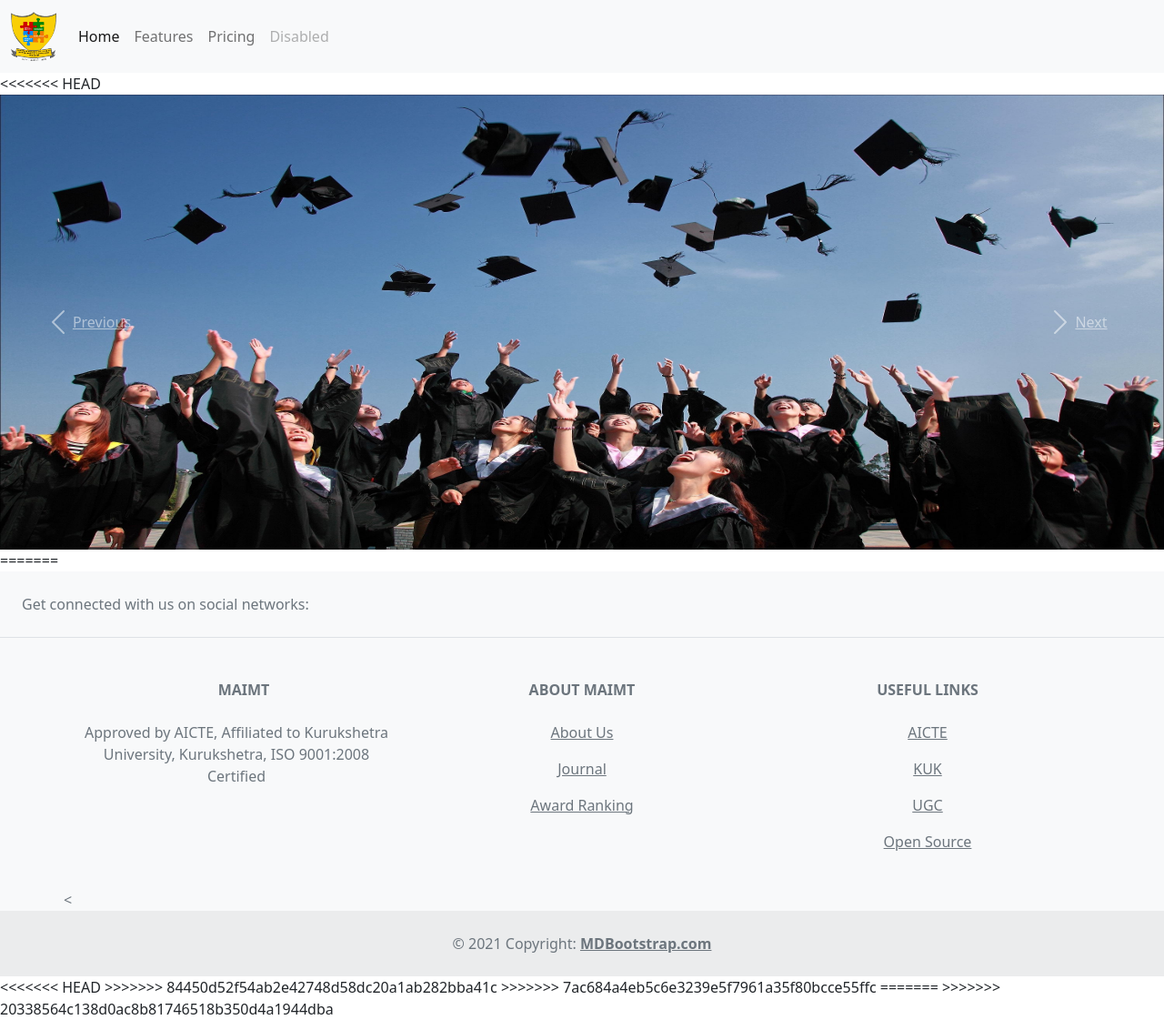
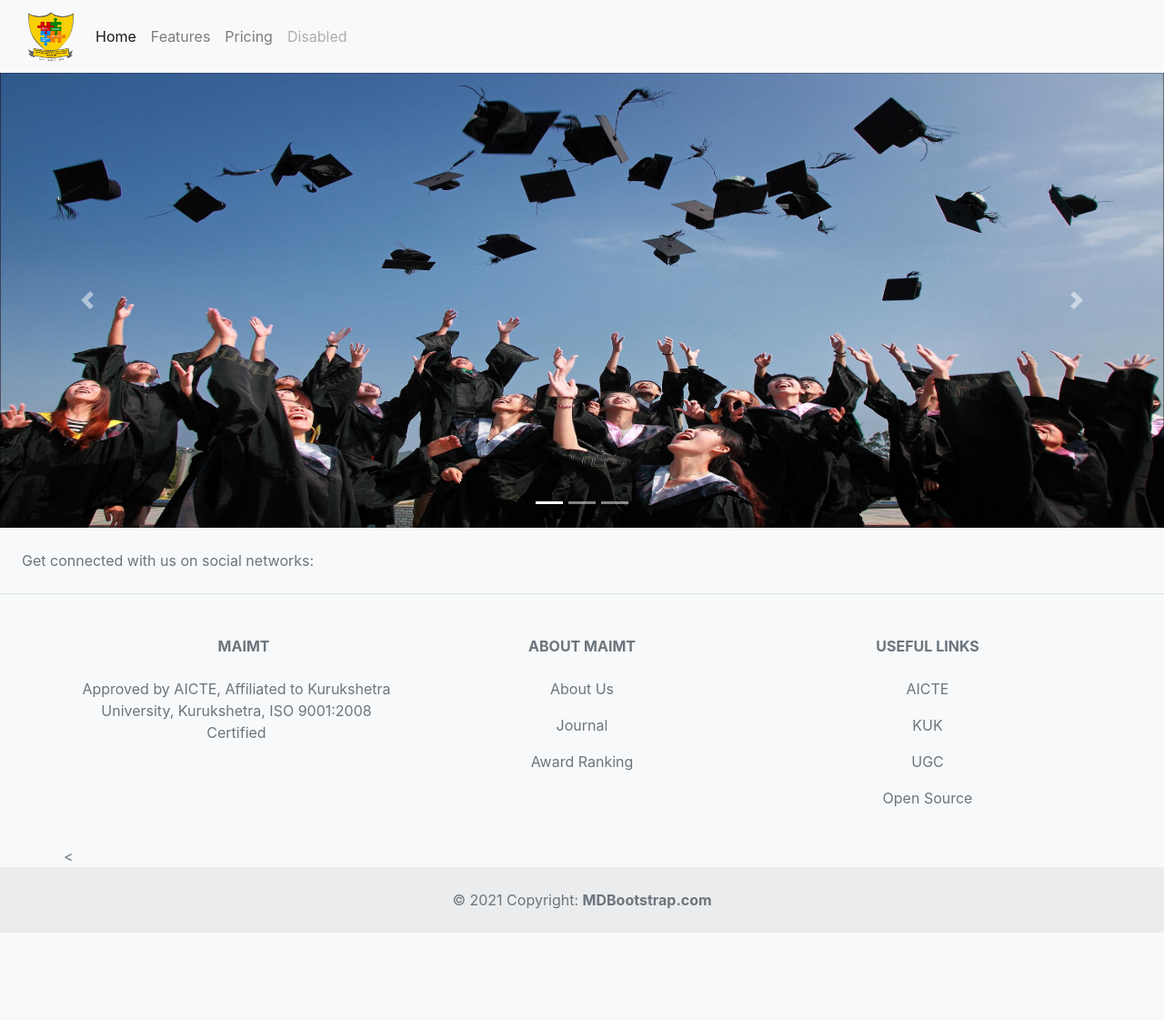
Before and after one commit to alphaJatin/cps, a PHP site: page / in a window 1280 px wide. Shown: the whole page at 91% size. After the commit the page ends 1025 px from the top, so only its background shows below. Run offline with PHP 8.4, Linux system fonts and the light colour scheme.

Commit message:
carousel

```diff
--- a/Components/Carousel/Carousel.html
+++ b/Components/Carousel/Carousel.html
@@ -1,26 +1,53 @@
-<div id="carouselExampleIndicators" class="carousel slide" data-ride="carousel">
-  <ol class="carousel-indicators">
-    <li data-target="#carouselExampleIndicators" data-slide-to="0" class="active"></li>
-    <li data-target="#carouselExampleIndicators" data-slide-to="1"></li>
-    <li data-target="#carouselExampleIndicators" data-slide-to="2"></li>
-  </ol>
+<!DOCTYPE html>
+<html lang="en">
+<head>
+  <title>Bootstrap Example</title>
+  <meta charset="utf-8">
+  <meta name="viewport" content="width=device-width, initial-scale=1">
+  <link rel="stylesheet" href="https://maxcdn.bootstrapcdn.com/bootstrap/4.5.2/css/bootstrap.min.css">
+  <script src="https://ajax.googleapis.com/ajax/libs/jquery/3.5.1/jquery.min.js"></script>
+  <script src="https://cdnjs.cloudflare.com/ajax/libs/popper.js/1.16.0/umd/popper.min.js"></script>
+  <script src="https://maxcdn.bootstrapcdn.com/bootstrap/4.5.2/js/bootstrap.min.js"></script>
+  <style>
+  /* Make the image fully responsive */
+  .carousel-inner img {
+    width: 100%;
+    height: 500px;
+  }
+  </style>
+</head>
+<body>
+
+<div id="demo" class="carousel slide" data-ride="carousel">
+
+  <!-- Indicators -->
+  <ul class="carousel-indicators">
+    <li data-target="#demo" data-slide-to="0" class="active"></li>
+    <li data-target="#demo" data-slide-to="1"></li>
+    <li data-target="#demo" data-slide-to="2"></li>
+  </ul>
+
+  <!-- The slideshow -->
   <div class="carousel-inner">
     <div class="carousel-item active">
-      <img class="d-block w-100" src="Components/Carousel/Images/pic.jpg" alt="First slide" height="500px">
+      <img src="Components/carousel/images/pic.jpg" alt="Los Angeles"  height="200px">
     </div>
     <div class="carousel-item">
-      <img class="d-block w-100" src="Components/Carousel/Images/pic.jpg" alt="Second slide" height="500px">
+      <img src="Components/carousel/images/pic1.jpg" alt="Chicago"  height="200px">
     </div>
     <div class="carousel-item">
-      <img class="d-block w-100" src="Components/Carousel/Images/pic.jpg" alt="Third slide" height="500px">
+      <img src="Components/carousel/images/pic2.jpg" alt="New York" width="1100" height="500px">
     </div>
   </div>
-  <a class="carousel-control-prev" href="#carouselExampleIndicators" role="button" data-slide="prev">
-    <span class="carousel-control-prev-icon" aria-hidden="true"></span>
-    <span class="sr-only">Previous</span>
+
+  <!-- Left and right controls -->
+  <a class="carousel-control-prev" href="#demo" data-slide="prev">
+    <span class="carousel-control-prev-icon"></span>
   </a>
-  <a class="carousel-control-next" href="#carouselExampleIndicators" role="button" data-slide="next">
-    <span class="carousel-control-next-icon" aria-hidden="true"></span>
-    <span class="sr-only">Next</span>
+  <a class="carousel-control-next" href="#demo" data-slide="next">
+    <span class="carousel-control-next-icon"></span>
   </a>
 </div>
+
+</body>
+</html>
--- a/index.php
+++ b/index.php
@@ -14,16 +14,9 @@
 
 <body>
     <?php include 'Components/Header/Header.php' ?>
-<<<<<<< HEAD
-    <?php include 'components/Carousel/Carousel.html' ?>
+<?php include 'Components/Carousel/Carousel.html' ?>
 
-=======
     <?php include 'Components/Footer/Footer.php' ?>
-<<<<<<< HEAD
->>>>>>> 84450d52f54ab2e42748d58dc20a1ab282bba41c
->>>>>>> 7ac684a4eb5c6e3239e5f7961a35f80bcce55ffc
-=======
->>>>>>> 20338564c138d0ac8b81746518b350d4a1944dba
 
 <script src="https://cdn.jsdelivr.net/npm/bootstrap@5.1.0/dist/js/bootstrap.bundle.min.js" integrity="sha384-U1DAWAznBHeqEIlVSCgzq+c9gqGAJn5c/t99JyeKa9xxaYpSvHU5awsuZVVFIhvj" crossorigin="anonymous"></script>
 
```
Also changed, not shown: 1 other file.
